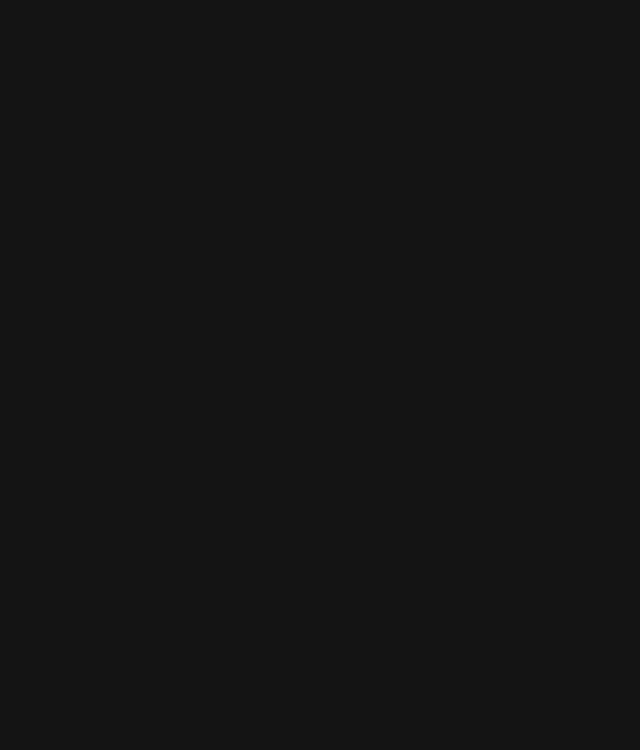
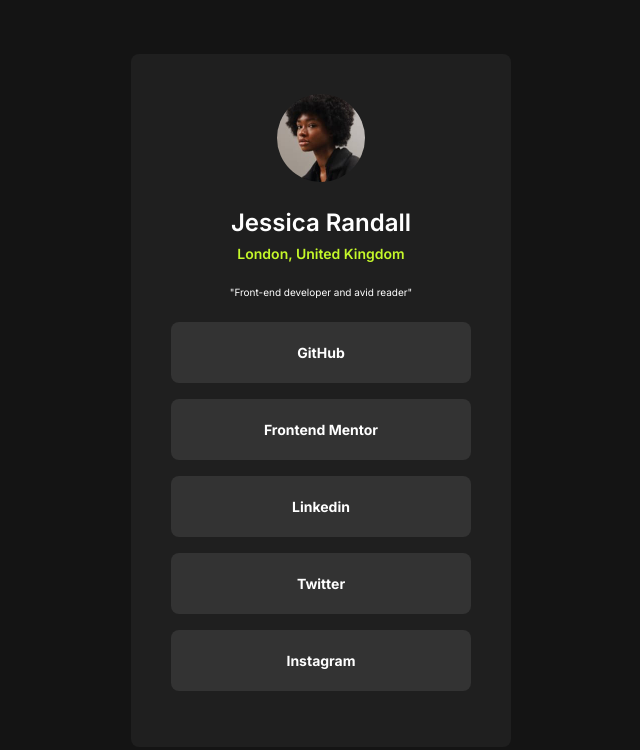
Before and after one commit to RAKAHH/Front-End-Mentor-Projets, a plain HTML site: page 3)Social links profile/index.html in a window 1280 px wide. Shown: the whole page, without its empty margins (319-959 px from the left). Drawn offline with Linux system fonts and the light colour scheme.

Commit message:
Push code manque README + verification des details

```diff
--- a/3)Social links profile/css/style.css
+++ b/3)Social links profile/css/style.css
@@ -13,8 +13,67 @@
   box-sizing: border-box;
 }
 
+ul {
+  list-style: none;
+}
+
 body {
   min-height: 100vh;
   font-family: "Inter", sans-serif;
   background: var(--grey900);
+  display: flex;
+  align-items: center;
+  justify-content: center;
 }
+
+.card {
+  width: 38rem;
+  padding: 4rem;
+  background: var(--grey800);
+  text-align: center;
+  border-radius: 0.8rem;
+}
+
+.card img {
+  width: 8.8rem;
+  border-radius: 100%;
+  margin-bottom: 2.4rem;
+}
+
+.card h1 {
+  font-size: 2.4rem;
+  font-weight: 600;
+  color: var(--white);
+  margin-bottom: 0.8rem;
+}
+
+.card-green-text {
+  color: var(--green);
+  font-size: 1.4rem;
+  font-weight: 600;
+  margin-bottom: 2.4rem;
+}
+
+.card-bio-text {
+  font-size: 1 4rem;
+  color: var(--white);
+  margin-bottom: 2.4rem;
+}
+
+.card ul li {
+  margin-bottom: 1.6rem;
+  padding: 2.2rem;
+  background: var(--grey700);
+  border-radius: 0.8rem;
+}
+
+.card ul li {
+  font-size: 1.4rem;
+  font-weight: 700;
+  color: white;
+}
+
+.card ul li:hover {
+  background: var(--green);
+  color: var(--grey700);
+}
--- a/3)Social links profile/index.html
+++ b/3)Social links profile/index.html
@@ -12,5 +12,19 @@
     />
     <link rel="stylesheet" href="./css/style.css" />
   </head>
-  <body></body>
+  <body>
+    <div class="card">
+      <img src="./img/avatar-jessica.jpeg" alt="jessica" />
+      <h1>Jessica Randall</h1>
+      <p class="card-green-text">London, United Kingdom</p>
+      <p class="card-bio-text">"Front-end developer and avid reader"</p>
+      <ul>
+        <li>GitHub</li>
+        <li>Frontend Mentor</li>
+        <li>Linkedin</li>
+        <li>Twitter</li>
+        <li>Instagram</li>
+      </ul>
+    </div>
+  </body>
 </html>
```
Also changed, not shown: 3)Social links profile/TMP DOC/index.html (deleted, +0 -34 lines), 3)Social links profile/TMP DOC/assets/fonts/Inter-VariableFont_slnt,wght.ttf (deleted), 3)Social links profile/TMP DOC/assets/fonts/OFL.txt (deleted), 3)Social links profile/TMP DOC/assets/fonts/README.txt (deleted), 3)Social links profile/TMP DOC/assets/fonts/static/Inter-Bold.ttf (deleted), 3)Social links profile/TMP DOC/assets/fonts/static/Inter-Regular.ttf (deleted), 3)Social links profile/TMP DOC/assets/fonts/static/Inter-SemiBold.ttf (deleted), 3)Social links profile/TMP DOC/design/active-states.jpg (deleted), 3)Social links profile/TMP DOC/design/destkop-design.jpg (deleted), 3)Social links profile/TMP DOC/design/mobile-design.jpg (deleted), 3)Social links profile/TMP DOC/preview.jpg (deleted), 4 other files.
